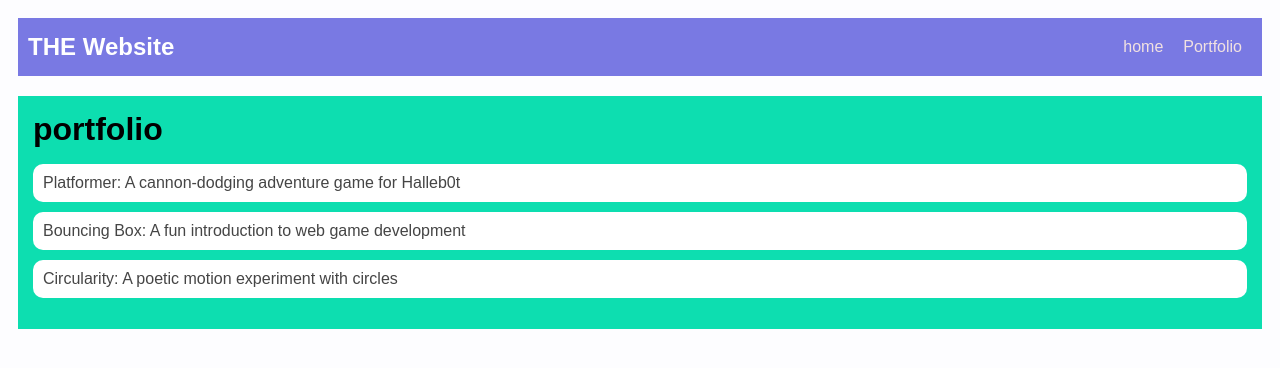
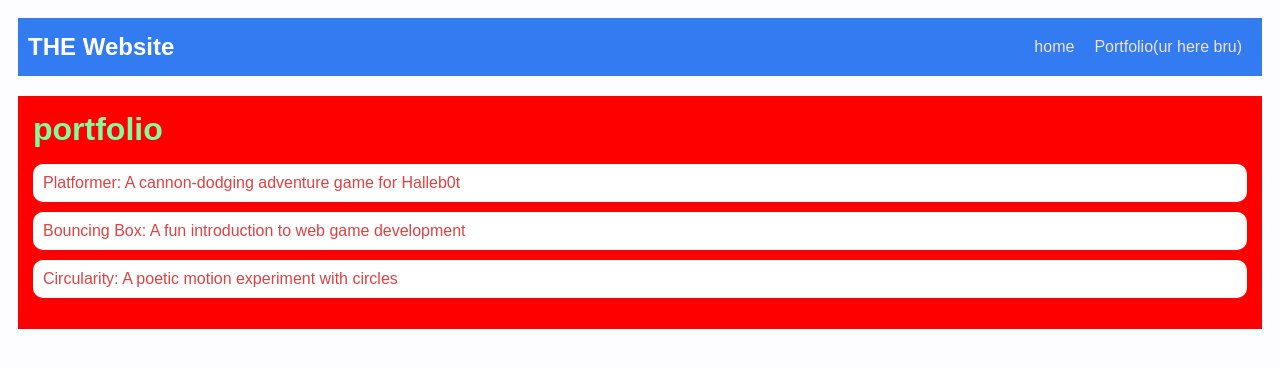
Before and after one commit to daytonvinet67/daytonvinet67.github.io, a plain HTML site: page portfolio.html in a window 1280 px wide. Drawn offline with Linux system fonts and the light colour scheme.

Commit message:
Finalized platformer game

```diff
--- a/portfolio.html
+++ b/portfolio.html
@@ -15,7 +15,7 @@
                     <a href="index.html">home</a>
                 </li>
                      <li class="nav-li">
-                     <a href="portfolio.html">Portfolio</a>
+                     <a href="portfolio.html">Portfolio(ur here bru)</a>
     </li>
 
             </ul>
--- a/style.css
+++ b/style.css
@@ -1,6 +1,6 @@
 body {
   background: rgb(253, 253, 255);
-  color: rgb(0, 115, 255);
+  color: rgb(38, 67, 232);
   padding: 10px;
   font-family: sans-serif;
 }
@@ -10,7 +10,7 @@ body {
 }
 /*navigation menu */
 nav {
-  background: rgb(121, 121, 227);
+  background: rgb(50, 123, 241);
   margin: 0 auto;
   display: flex;
   padding: 10px;
@@ -44,7 +44,7 @@ a {
 
 /* main container area beneath menu */
 main {
-  background: rgb(13, 222, 176);
+  background: rgb(255, 0, 0);
   display: flex;
   margin-top: 0px;
 }
@@ -76,7 +76,7 @@ h3 {
 }
 /* Portfolio styles */
 .content h1 {
-  color: black;
+  color: rgb(131, 252, 159);
 }
 
 #portfolio {
@@ -97,7 +97,7 @@ h3 {
 
 #portfolio a {
   text-decoration: none;
-  color: #454545;
+  color: #dd4242;
 }
 /* responsive web design */
 @media screen and (min-width: 120px) and (max-width: 1080px) {
```
Also changed, not shown: fsd-projects/platformer/platformer.js (+25 -1 lines), index.html (+1 -1 lines).
